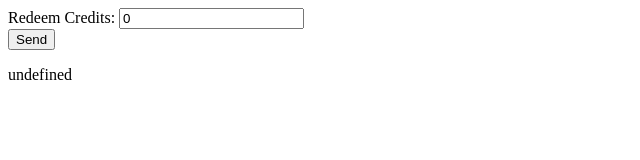
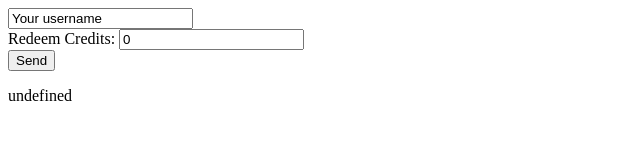
Before and after one commit to mgreiler/code-reviews, a website: page redeem-app/public/index.html in a window 1280 px wide. Both pictures are taken after a click on the button "Send". Shown: the whole page, without its empty margins (0-640 px from the left). Drawn offline with Linux system fonts and the light colour scheme; no server answers.

Commit message:
Add username and improve documentation

```diff
--- a/redeem-app/public/index.html
+++ b/redeem-app/public/index.html
@@ -5,6 +5,8 @@
     <body>
         <form>
             <div>
+                <input id="Username" value="Your username">
+                <br/>
                 <label for="credits">Redeem Credits:</label>
                 <input id="credits" value="0">
             </div>
@@ -23,6 +25,7 @@
         sendButton.addEventListener('click', (e) => {
                 e.preventDefault();
                 const credits = document.getElementById("credits").value;
+                const username = document.getElementById("Username").value;
                 fetch('/redeem', {
                     method: 'POST',
                     headers: {
@@ -30,7 +33,8 @@
                     },
                     body: JSON.stringify({
                         userId: userId,
-                        credits: credits
+                        credits: credits,
+                        username: username
                     })
                 })
                 .then(response => response.json())
```
Also changed, not shown: redeem-app/server.js (+17 -3 lines), 1 other file.
